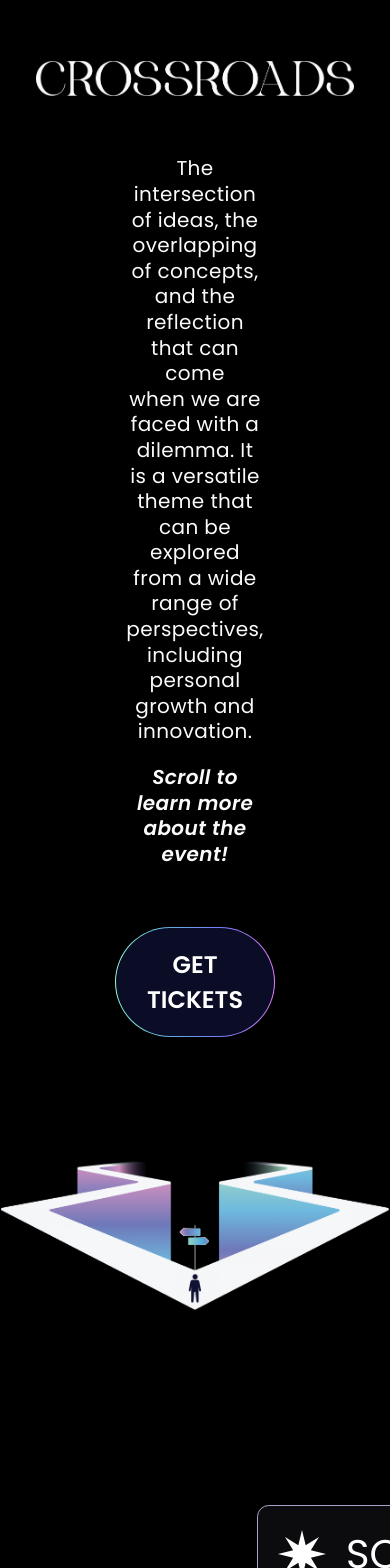
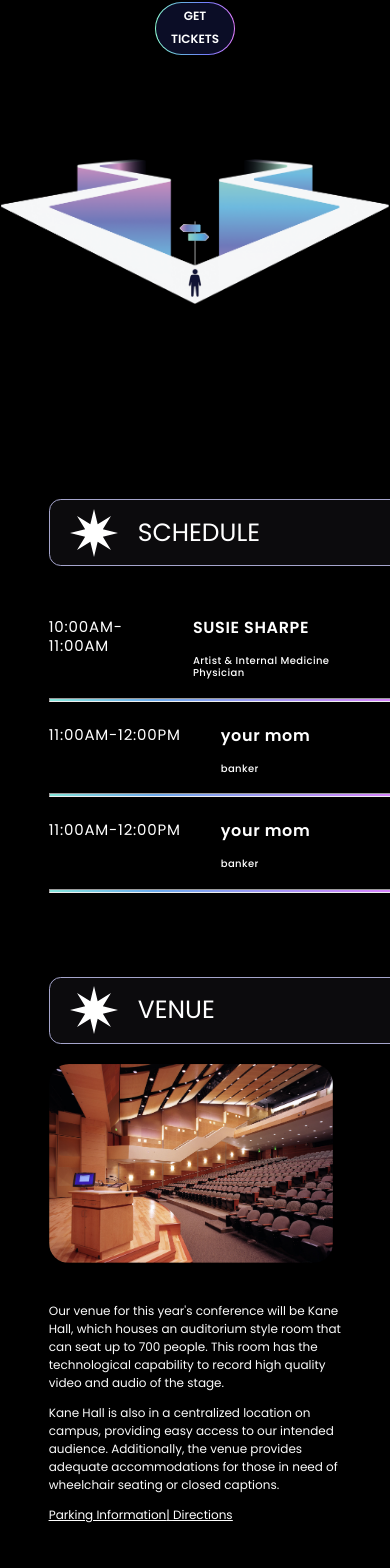
Before and after one commit to tedx-uofw/tedx-website-2024, a React (Create React App) app: page / in a window 390 px wide. Shown: the part 368-1936 px from the top of the page. Built offline with nearby package versions, Linux system fonts and the light colour scheme.

Commit message:
landing page changes and removed unused dependencies

```diff
--- a/src/App.js
+++ b/src/App.js
@@ -1,9 +1,6 @@
 import './App.css';
 import React from 'react';
 import { BrowserRouter as Router, Route, Routes } from 'react-router-dom';
-import Particles from 'react-particles';
-//import {loadFull} from 'tsparticles';
-
 
 import Home from './components/home/home';
 import Navbar from './components/navbar/navbar';
--- a/src/components/landing.css
+++ b/src/components/landing.css
@@ -10,6 +10,7 @@
     display: flex;
     flex-direction: column;
     gap: 140px;
+    align-items: center;
 }
 
 /* Title */
@@ -59,10 +60,12 @@
     padding-bottom: 194.97px;
     justify-content: center;
     width: 99.7vw;
+    height: 37.14vw;
 }
 
 
 /* Section Container */
+
 .section-ctr {
     display: flex;
     flex-direction: column;
@@ -70,6 +73,7 @@
     gap: 20px;
     margin-left: 257px;
     margin-right: 257px;
+    width: 75vw;
 }
 
 .title {
@@ -90,7 +94,6 @@
     align-content: center;
     padding-left: 20px;
     gap: 20px;
-    width: 100%;
     min-width: 400px;
     height: 96px;
     align-self: stretch;
@@ -99,13 +102,8 @@
 
 /* Schedule */
 
-.schedule-items-ctr {
-    width: 100%;
-}
-
 #schedule-list {
     padding-left: 0px;
-    width: 100%;
 }
 
 .single-schedule-item-ctr {
@@ -117,8 +115,16 @@
 
 .schedule-items {
     list-style-type: none;
-    gap: 20px;
-    align-self: stretch;
+}
+
+.schedule-items-ctr {
+    display: flex;
+    justify-content: center;
+    width: 100%;
+}
+
+.schedule-items-ctr ul {
+    width: 100%;
 }
 
 .items-time {
@@ -157,19 +163,15 @@
 /* Venue */
 .landing-venue-contents-ctr {
     display: flex;
-    width: 1406px;
     flex-direction: row;
     align-items: flex-start;
     gap: 60px;
-    max-width: 100%;
 
-    @media only screen and (max-width: 768px) {
-        flex-direction: column;
-    }
 }
 
 .landing-venue-img-container img{
     width: 40vw;
+    border-radius: 20px;
 }
 
 .venue-text, .parking-text {
@@ -194,17 +196,16 @@
 }
  .landing-team-img-container img{
     width: 40vw;
+    border-radius: 20px;
  }
 
 .landing-team-contents-ctr {
     display: flex;
-    width: 1406px;
     gap: 40px;
-    max-width: 100%;
 }
 
 #landing-team-text {
-    font-size: 2.3vw;
+    font-size: 2.0vw;
     font-style: normal;
     font-weight: 400;
     line-height: normal;
@@ -342,5 +343,122 @@
 
     /*Schedule*/
 
+
+    /***************************************************/
+    .landing-team-contents-ctr, .landing-venue-contents-ctr {
+        flex-direction: column;
+    }
+
     /*Venue*/
+    .landing-venue-img-container img{
+        width: 61vw;
+        align-items: center;
+    }
+
+    /*Team*/
+    .landing-team-img-container img{
+        width: 61vw;
+        display: flex;
+    }
+
 }
+
+@media only screen and (max-width: 1024px) {
+
+    .section-ctr {
+        display: flex;
+        flex-direction: column;
+        align-items: flex-start;
+        gap: 20px;
+        margin-left: 200px;
+        margin-right: 200px;
+    }
+
+    .info-section-ctr {
+        gap: 60px;
+    }
+
+    .title {
+        font-size: 25px;
+    }
+
+    .box {
+        padding-left: 20px;
+        gap: 20px;
+        height: 65px;
+    }
+
+    /* Title */
+
+    .landing-title {
+        gap: 20px;
+    }
+
+    .landing-theme-date {
+        font-size: 14px;
+    }
+
+    .landing-theme-content {
+        font-size: 10px;
+        width: 400px;
+    }
+
+    #scroll-to-learn {
+        font-size: 10px;
+    }
+
+    .ticket-btn button {
+        font-size: 12px;
+        padding: 5px 16px;
+    }
+
+    /*Schedule*/
+
+    .single-schedule-item-ctr {
+        gap: 40px;
+    }
+
+    .items-time {
+        font-size: 15px;
+    }
+
+    .items-name {
+        font-size: 16px;
+    }
+
+    .items-title {
+        font-size: 10px;
+    }
+
+    /*Venue*/
+
+    .landing-venue-contents-ctr {
+        gap: 20px;
+    }
+    .landing-venue-img-container img{
+        width: 73vw;
+        align-items: center;
+    }
+
+    .venue-text, .parking-text {
+        font-size: 12px;
+    }
+
+    /*Team*/
+    .landing-team-contents-ctr {
+        gap: 20px;
+    }
+    .landing-team-img-container img{
+        width: 73vw;
+        display: flex;
+    }
+
+    #landing-team-text {
+        font-size: 16px;
+    }
+
+    .meet-team-btn button{
+        font-size: 12px;
+        padding: 5px 16px;
+    }
+}
--- a/src/components/landing.jsx
+++ b/src/components/landing.jsx
@@ -45,8 +45,8 @@ function Landing(){
 
                 <div className='landing-theme-content'>
                     <p>The intersection of ideas, the overlapping of concepts, and the reflection that
-                    can come<br/> when we are faced with a dilemma. It is a versatile theme that can be explored
-                    from a wide<br/> range of perspectives, including personal growth and innovation.</p>
+                    can come when we are faced with a dilemma. It is a versatile theme that can be explored
+                    from a wide range of perspectives, including personal growth and innovation.</p>
                     <p id='scroll-to-learn'>Scroll to learn more about the event!</p>
                 </div>
                 <div className='ticket-btn'>
@@ -60,7 +60,7 @@ function Landing(){
 
                 <div className='landing-schedule-container section-ctr'>
                     <div className='box'>
-                        <img src={starIcon} alt='Star Icon' />
+                        <img src={starIcon} alt='Star Icon' className='star-icon'/>
                         <h3 className='title'>SCHEDULE</h3>
                     </div>
 
@@ -76,7 +76,7 @@ function Landing(){
 
                 <div className='landing-venue-container section-ctr'>
                     <div className='box'>
-                        <img src={starIcon} alt='Star Icon' />
+                        <img src={starIcon} alt='Star Icon' className='star-icon'/>
                         <h3 className='title'>VENUE</h3>
                     </div>
                     <div className='landing-venue-contents-ctr'>
@@ -99,7 +99,7 @@ function Landing(){
 
                 <div className='landing-team-container section-ctr'>
                     <div className='box'>
-                        <img src={starIcon} alt='Star Icon' />
+                        <img src={starIcon} alt='Star Icon' className='star-icon'/>
                         <h3 className='title'>MEET THE TEAM</h3>
                     </div>
                     <div className='landing-team-contents-ctr'>
```
